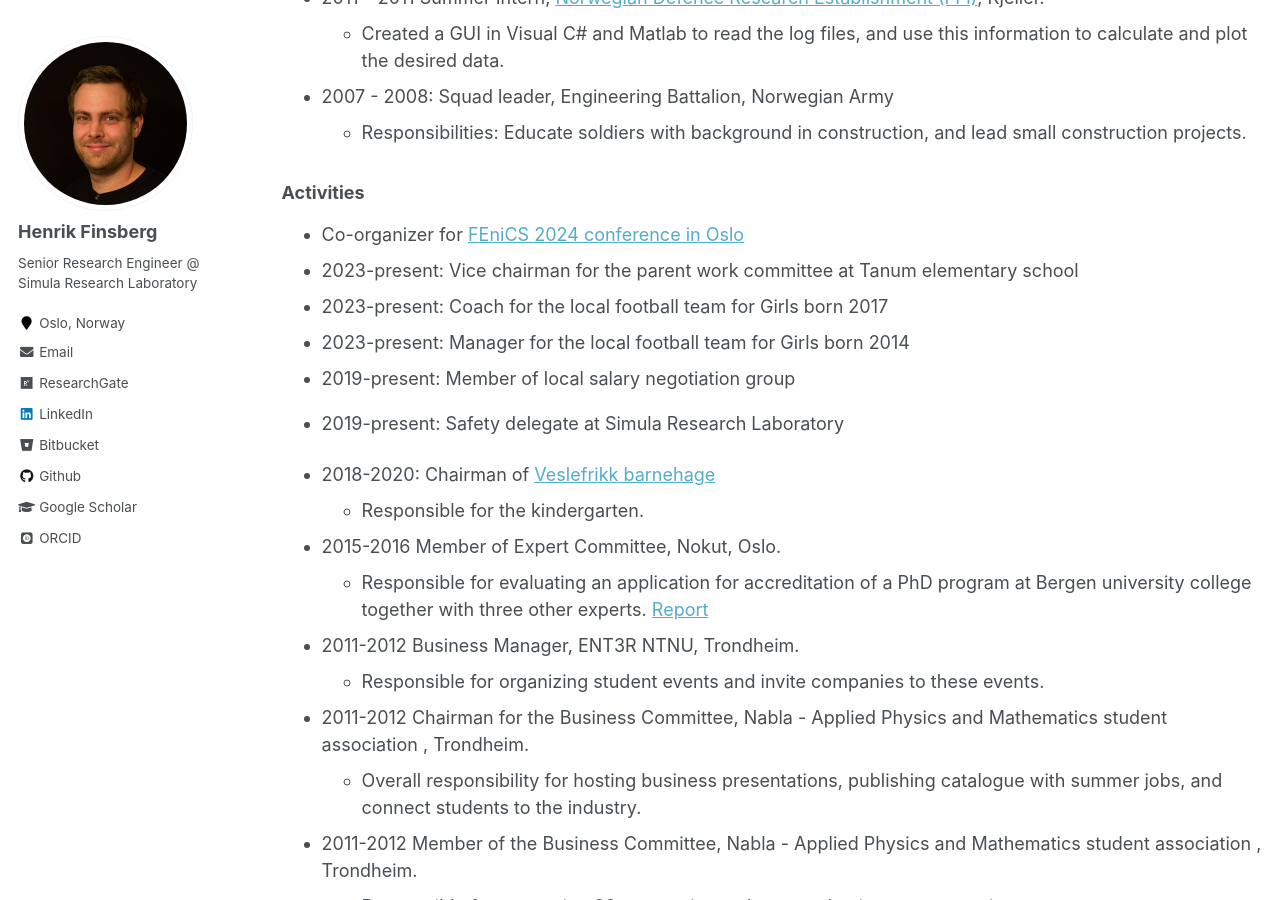
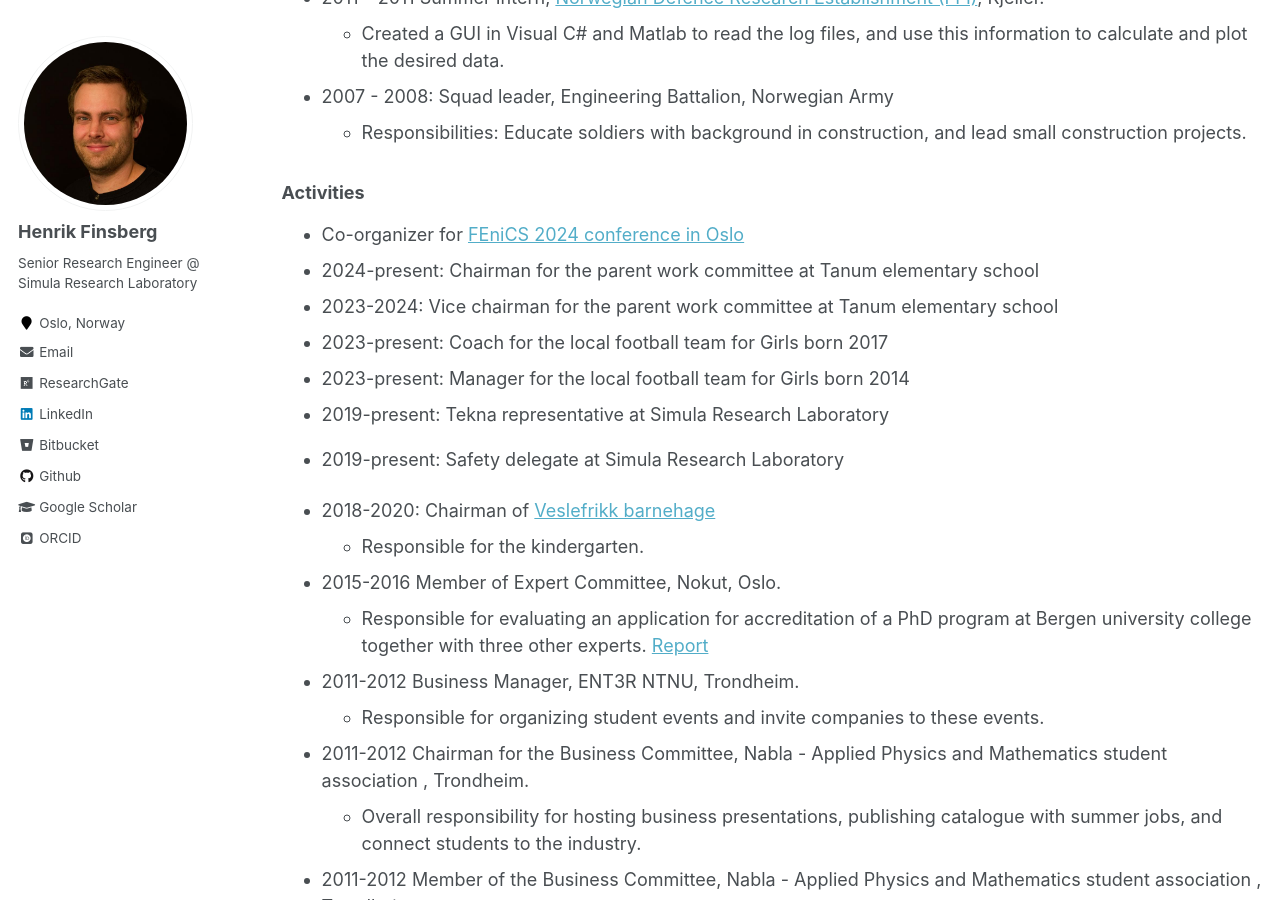
Before and after one commit to finsberg/finsberg.github.io, a Jekyll site: the page built from _pages/cv.md, in a window 1280 px wide and 900 px high, scrolled down 1984 px. Built offline with Jekyll 4.4.1, drawn with Linux system fonts in a browser that asks for light colours; some web fonts are replaced.

Commit message:
Update CV

```diff
--- a/_pages/cv.md
+++ b/_pages/cv.md
@@ -137,10 +137,11 @@ and lead small construction projects.
 ### Activities
 
 - Co-organizer for [FEniCS 2024 conference in Oslo](https://fenicsproject.org/fenics-2024/)
-- 2023-present: Vice chairman for the parent work committee at Tanum elementary school
+- 2024-present: Chairman for the parent work committee at Tanum elementary school
+- 2023-2024: Vice chairman for the parent work committee at Tanum elementary school
 - 2023-present: Coach for the local football team for Girls born 2017
 - 2023-present: Manager for the local football team for Girls born 2014
-- 2019-present: Member of local salary negotiation group
+- 2019-present: Tekna representative at Simula Research Laboratory
 - 2019-present: Safety delegate at Simula Research Laboratory
 
 - 2018-2020: Chairman of [Veslefrikk barnehage](http://veslefrikkbaerum.barnehage.no/Innhold/Side/54035)
```
